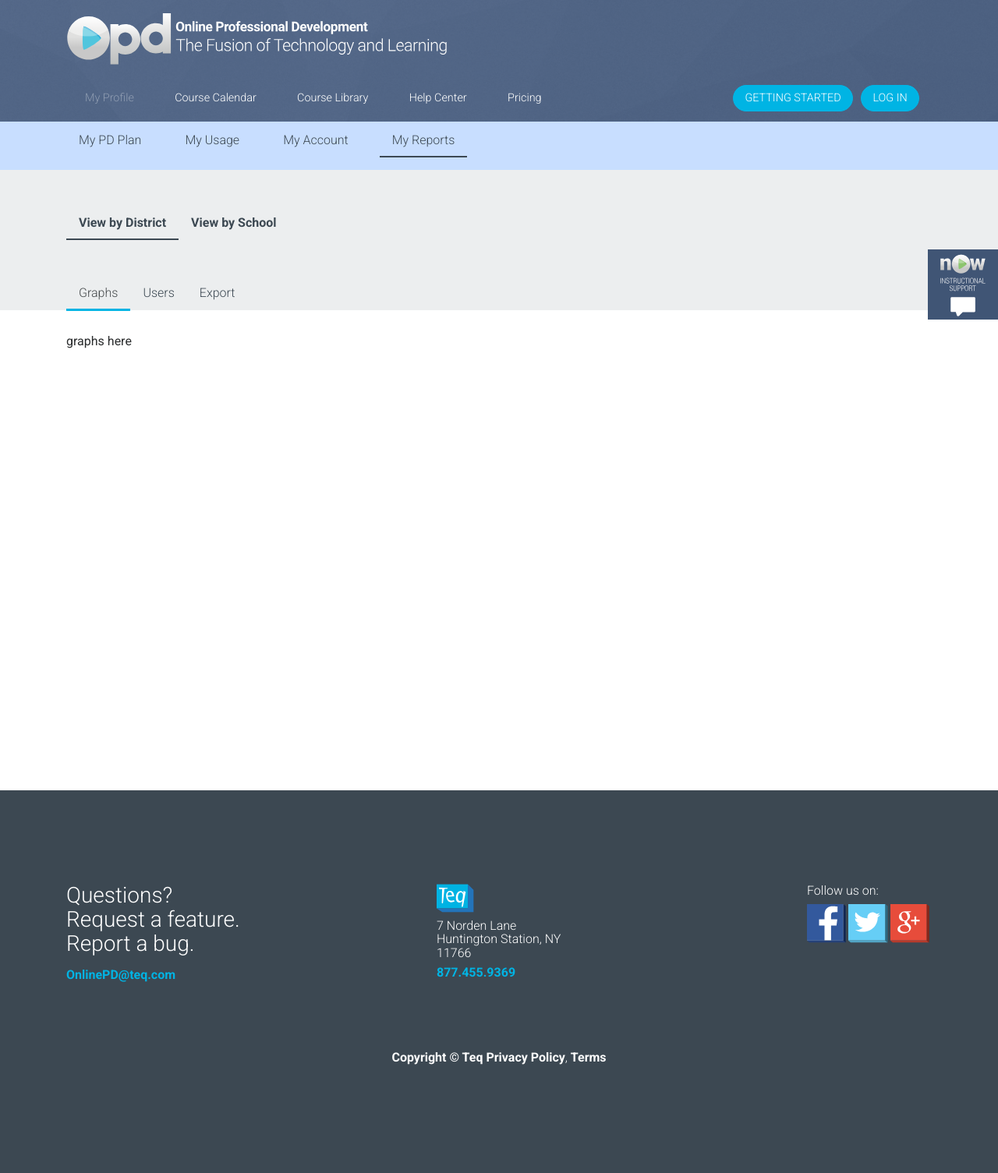
After one commit to JaySoftye/_opd3-foundationtemp, a PHP site: page /profile-my-reports.php in a window 1280 px wide. The commit adds this page. Shown: the whole page at 78% size. Run offline with PHP 8.4, Linux system fonts and the light colour scheme; some libraries are stand-ins or nearby versions.

Commit message:
PD profile my reports page added

```diff
--- /dev/null
+++ b/profile-my-reports.php
@@ -0,0 +1,84 @@
+<?php include 'header.php'; ?>
+  <?php include 'now-chat-window.php'; ?>
+
+  <main>
+
+    <section class="container-fluid under-header light-blue-bg">
+      <div class="container">
+
+        <div class="row">
+          <div class="col">
+            <ul class="nav profile-nav">
+              <li class="nav-item">
+                <a class="nav-link" href="#">My PD Plan</a>
+              </li>
+              <li class="nav-item">
+                <a class="nav-link" href="#">My Usage</a>
+              </li>
+              <li class="nav-item">
+                <a class="nav-link" href="#">My Account</a>
+              </li>
+              <li class="nav-item active">
+                <a class="nav-link" href="#">My Reports</a>
+              </li>
+            </ul>
+          </div>
+        </div>
+
+      </div>
+    </section>
+
+    <section class="container-fluid light-gray-bg padding-top">
+      <section class="container">
+        <div class="row">
+          <div class="col">
+            <ul class="nav activity-nav">
+              <li class="nav-item active">
+                <a class="nav-link" href="#"><strong>View by District</strong></a>
+              </li>
+              <li class="nav-item">
+                <a class="nav-link" href="#"><strong>View by School</strong></a>
+              </li>
+            </ul>
+          </div>
+        </div>
+      </section>
+
+      <section class="container padding-top">
+            <ul class="nav nav-tabs" role="tablist">
+              <li class="nav-item">
+                <a class="nav-link active" href="#graph-reports" role="tab" data-toggle="tab" aria-controls="graph-reports" aria-expanded="true">Graphs</a>
+              </li>
+              <li class="nav-item">
+                <a class="nav-link" href="#user-reports" role="tab" data-toggle="tab" aria-controls="user-reports">Users</a>
+              </li>
+              <li class="nav-item">
+                <a class="nav-link" href="#export-reports" role="tab" data-toggle="tab" aria-controls="export-reports">Export</a>
+              </li>
+            </ul>
+      </section>
+    </section>
+
+    <section class="container-fluid padding-bottom">
+      <div class="container">
+        <div class="tab-content">
+
+          <div role="tabpanel" class="tab-pane fade show active" id="graph-reports">
+graphs here
+          </div>
+
+          <div role="tabpanel" class="tab-pane fade" id="user-reports">
+users here
+          </div>
+
+          <div role="tabpanel" class="tab-pane fade" id="export-reports">
+export here
+          </div>
+
+        </div>
+      </div>
+    </section>
+
+  </main>
+
+<?php include 'footer.php'; ?>
```
Also changed, not shown: pricing-individual-plan-security-questions-checkout.php (+53 -62 lines).
